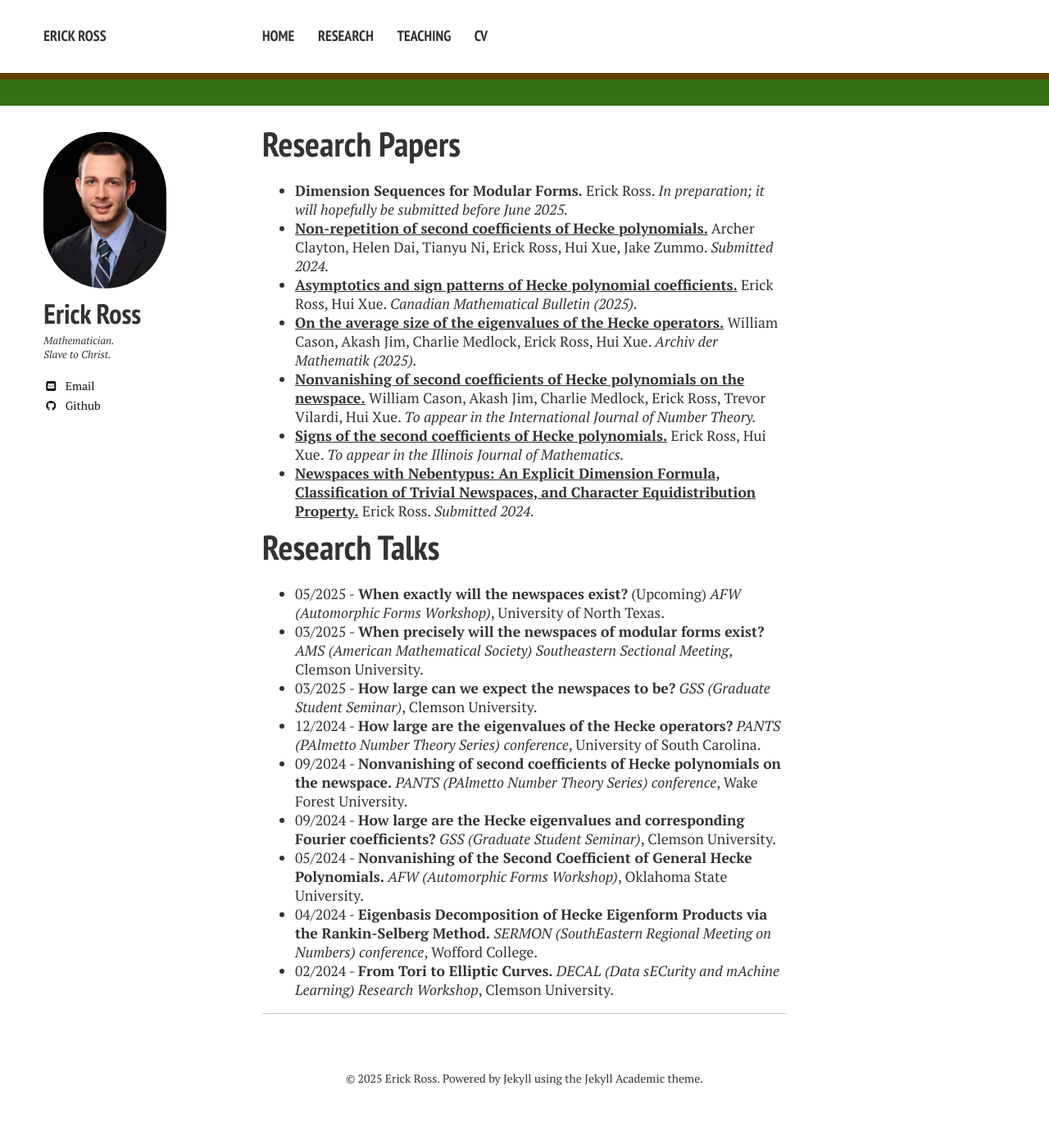
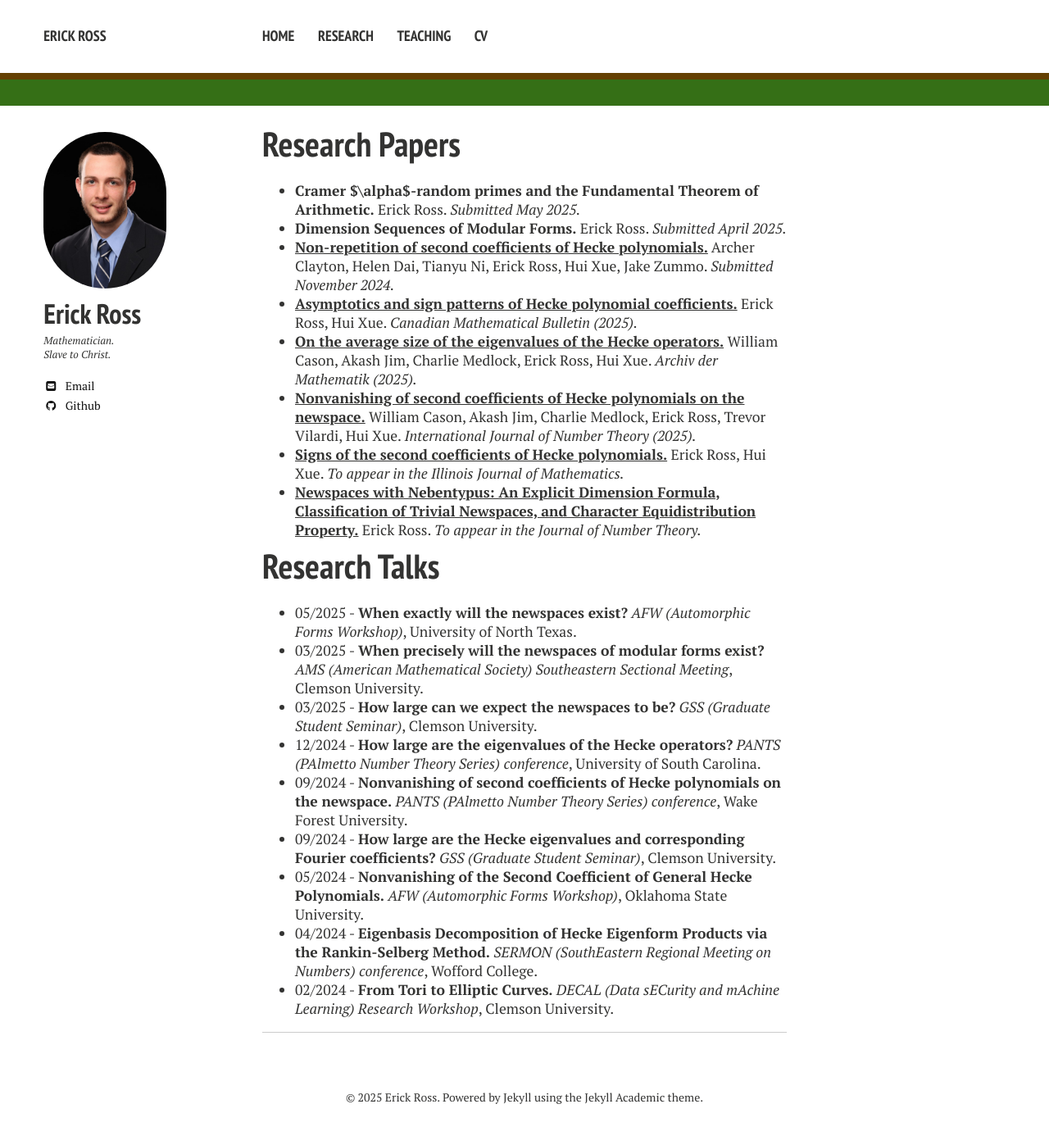
Before and after one commit to erick-ross/erick-ross.github.io, a Jekyll site: the page built from research.md, in a window 1280 px wide. Shown: the whole page at 82% size. Built offline with Jekyll 4.4.1, drawn with Linux system fonts in a browser that asks for light colours; nearby versions of some CDN libraries; before the commit the page ends 1374 px from its top, so only the background shows below that.

Commit message:
updated CV

```diff
--- a/research.md
+++ b/research.md
@@ -4,17 +4,18 @@ layout: page
 
 
 # Research Papers
-- **Dimension Sequences for Modular Forms.** Erick Ross. *In preparation; it will hopefully be submitted before June 2025.*
-- [**Non-repetition of second coefficients of Hecke polynomials.**](https://arxiv.org/abs/2411.18419) Archer Clayton, Helen Dai, Tianyu Ni, Erick Ross, Hui Xue, Jake Zummo. *Submitted 2024.*
+- **Cramer $\alpha$-random primes and the Fundamental Theorem of Arithmetic.** Erick Ross. *Submitted May 2025.*
+- **Dimension Sequences of Modular Forms.** Erick Ross. *Submitted April 2025.*
+- [**Non-repetition of second coefficients of Hecke polynomials.**](https://arxiv.org/abs/2411.18419) Archer Clayton, Helen Dai, Tianyu Ni, Erick Ross, Hui Xue, Jake Zummo. *Submitted November 2024.*
 - [**Asymptotics and sign patterns of Hecke polynomial coefficients.**](https://arxiv.org/abs/2410.12008) Erick Ross, Hui Xue. *Canadian Mathematical Bulletin (2025).*
 - [**On the average size of the eigenvalues of the Hecke operators.**](https://arxiv.org/abs/2407.19076) William Cason, Akash Jim, Charlie Medlock, Erick Ross, Hui Xue. *Archiv der Mathematik (2025).*
-- [**Nonvanishing of second coefficients of Hecke polynomials on the newspace.**](https://arxiv.org/abs/2407.11694) William Cason, Akash Jim, Charlie Medlock, Erick Ross, Trevor Vilardi, Hui Xue. *To appear in the International Journal of Number Theory.*
+- [**Nonvanishing of second coefficients of Hecke polynomials on the newspace.**](https://arxiv.org/abs/2407.11694) William Cason, Akash Jim, Charlie Medlock, Erick Ross, Trevor Vilardi, Hui Xue. *International Journal of Number Theory (2025).*
 - [**Signs of the second coefficients of Hecke polynomials.**](https://arxiv.org/abs/2407.10951) Erick Ross, Hui Xue. *To appear in the Illinois Journal of Mathematics.*
-- [**Newspaces with Nebentypus: An Explicit Dimension Formula, Classification of Trivial Newspaces, and Character Equidistribution Property.**](https://arxiv.org/abs/2407.08881) Erick Ross. *Submitted 2024.*
+- [**Newspaces with Nebentypus: An Explicit Dimension Formula, Classification of Trivial Newspaces, and Character Equidistribution Property.**](https://arxiv.org/abs/2407.08881) Erick Ross. *To appear in the Journal of Number Theory.*
 
 
 # Research Talks
-- 05/2025 - **When exactly will the newspaces exist?** (Upcoming) *AFW (Automorphic Forms Workshop)*, University of North Texas.
+- 05/2025 - **When exactly will the newspaces exist?** *AFW (Automorphic Forms Workshop)*, University of North Texas.
 - 03/2025 - **When precisely will the newspaces of modular forms exist?** *AMS (American Mathematical Society) Southeastern Sectional Meeting*, Clemson University.
 - 03/2025 - **How large can we expect the newspaces to be?** *GSS (Graduate Student Seminar)*, Clemson University.
 - 12/2024 - **How large are the eigenvalues of the Hecke operators?** *PANTS (PAlmetto Number Theory Series) conference*, University of South Carolina.
```
Also changed, not shown: cv.md (+1 -1 lines), 1 other file.
